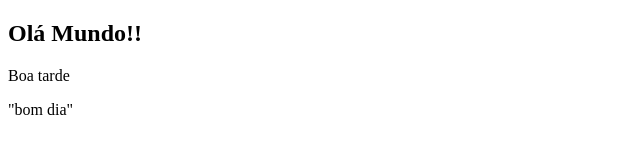
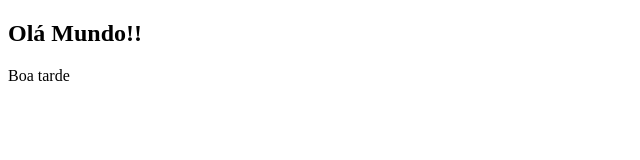
Before and after one commit to Argolo-Micael/GIt_Teste, a plain HTML site: page index.html in a window 1280 px wide. Shown: the full height of the page, 0-640 px from the left. Drawn offline with Linux system fonts and the light colour scheme.

Commit message:
Update index.html
commit

```diff
--- a/index.html
+++ b/index.html
@@ -9,6 +9,6 @@
 <body>
     <h2>Olá Mundo!!</h2>
     <p> Boa tarde <p>
-    <p>"bom dia"</p>
+
 </body>
 </html>
```
